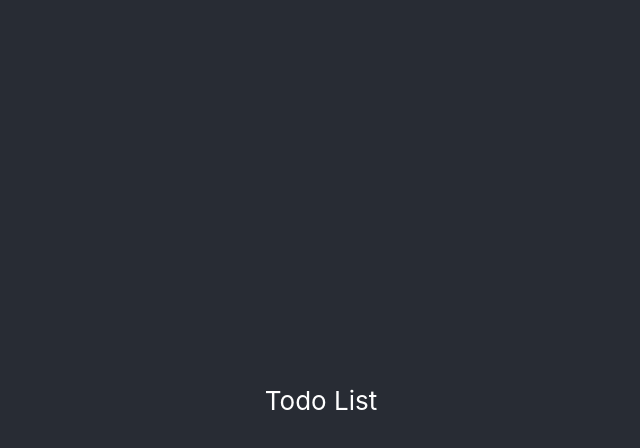
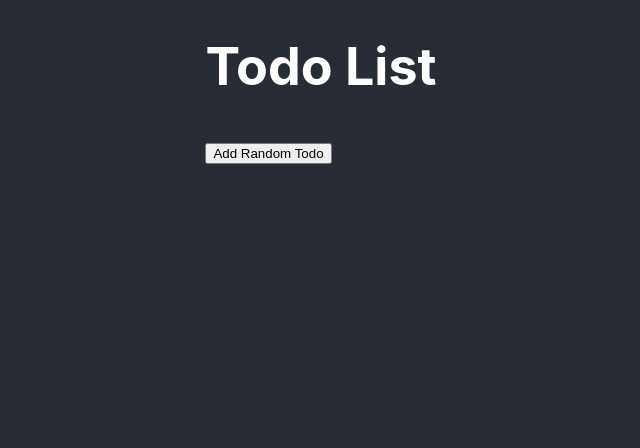
Before and after one commit to manishiitg/react-redux-basic-training, a React (Create React App) app: page / in a window 1280 px wide. Shown: the top 448 px of the page, without its empty margins (319-959 px from the left). Built offline with nearby package versions, Linux system fonts and the light colour scheme.

Commit message:
redux using hooks

```diff
--- a/src/App.css
+++ b/src/App.css
@@ -1,5 +1,5 @@
 .App {
-  text-align: center;
+  text-align: top;
 }
 
 .App-logo {
@@ -19,7 +19,7 @@
   display: flex;
   flex-direction: column;
   align-items: center;
-  justify-content: center;
+  justify-content: top;
   font-size: calc(10px + 2vmin);
   color: white;
 }
--- a/src/Todo.js
+++ b/src/Todo.js
@@ -1,29 +1,36 @@
+import React, { useEffect } from 'react'
+
 import { connect } from 'react-redux'
+
+import { useDispatch, useSelector } from 'react-redux'
+
 
 import { addTodoAction } from "./redux/actions/todo"
 
-const Todo = (props) => {
+function Todo(props) {
+    const todoList = useSelector(state => state)
+    const dispatch = useDispatch()
+
+    useEffect( () => {
+        console.log("re-render")
+    })
+
     return (
-        "Todo List"
+        <div>
+            <h1>Todo List</h1>
+            <ul>
+                {
+                    todoList.map((ele, idx) => {
+                        return <li key={idx}>{ele.text}</li>
+                    })
+                }
+            </ul>
+
+            <button onClick={() => {
+                dispatch(addTodoAction("Todo " + todoList.length, false, new Date()))
+            }}>Add Random Todo</button>
+        </div>
     )
 }
 
-
-const mapStateToProps = (state) => {
-    return {
-        todo: state.todos
-    }
-}
-
-
-const mapDispatchToProps = (dispatch) => {
-    return {
-        addTodo: (payload) => {
-            dispatch(addTodoAction(...payload))
-        }
-    }
-}
-export default connect(
-    mapStateToProps,
-    mapDispatchToProps
-)(Todo)
+export default Todo
--- a/src/redux/reducers/todo.js
+++ b/src/redux/reducers/todo.js
@@ -7,9 +7,9 @@ const reducer = (todoList = [], action) => {
         return [
             ...todoList,
             {
-                "text": action.text,
-                "completed": action.completed,
-                "duedate": action.duedate
+                "text": action.payload.text,
+                "completed": action.payload.completed,
+                "duedate": action.payload.duedate
             }
         ]
     }
--- a/src/redux/store.js
+++ b/src/redux/store.js
@@ -1,5 +1,7 @@
+//src/redux/store.js
+
 import { createStore } from 'redux'
 
 import reducer from "./reducers/todo"
 
-export default createStore(reducer, {})
+export default createStore(reducer)
```
